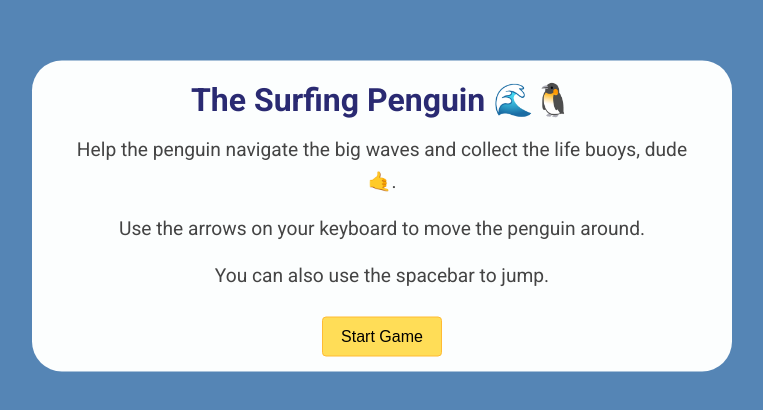
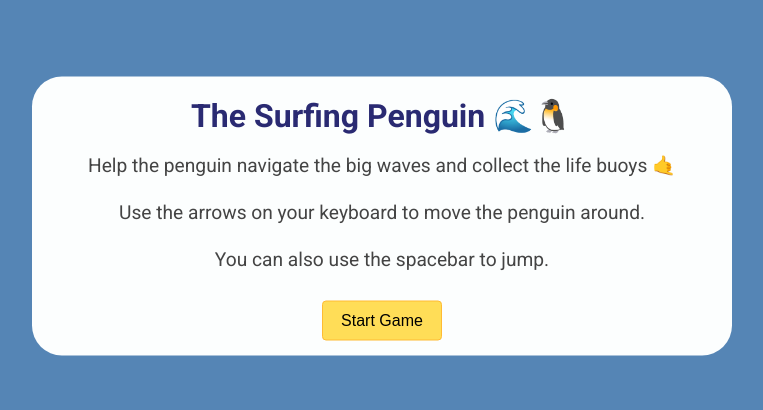
Before and after one commit to Holly-Wigmore/Penguin-Surfer, a plain HTML site: page index.html in a window 1280 px wide. Shown: the part 184-594 px from the top of the page, without its empty margins (258-1021 px from the left). Drawn offline with Linux system fonts and the light colour scheme.

Commit message:
Changed text again

```diff
--- a/index.html
+++ b/index.html
@@ -16,8 +16,7 @@
     <div class="start-screen">
       <h1 class="main-title">The Surfing Penguin 🌊🐧</h1>
       <p class="instructions">
-        Help the penguin navigate the big waves and collect the life buoys, dude
-        🤙.
+        Help the penguin navigate the big waves and collect the life buoys 🤙
       </p>
       <p class="instructions">
         Use the arrows on your keyboard to move the penguin around.
--- a/script.js
+++ b/script.js
@@ -7,7 +7,7 @@ winnerScreen.classList.add("winner-screen");
 document.body.appendChild(winnerScreen);
 winnerScreen.style.display = "none"; // Hide initially
 winnerScreen.innerHTML =
-  "<h2>Congratulations! 🏆</h2><p>You reached the final wave!</p>";
+  " <h2>Gnarly!</h2><p>You reached the final wave and collected all the life buoys, dude🌊</p>";
 
 const ctx = canvas.getContext("2d");
 canvas.width = innerWidth;
```
